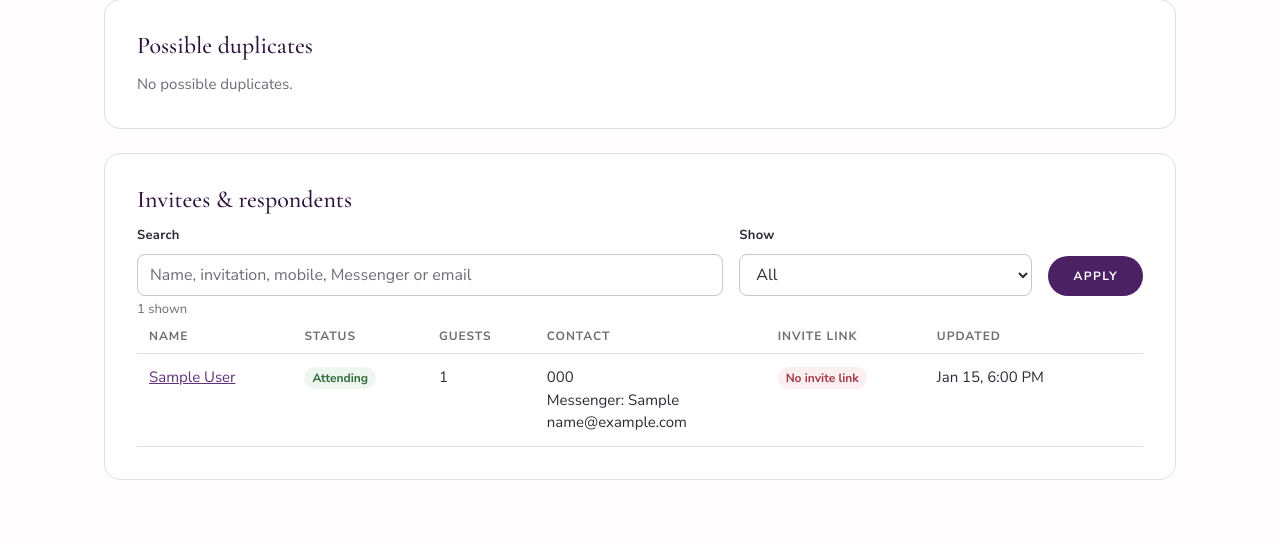
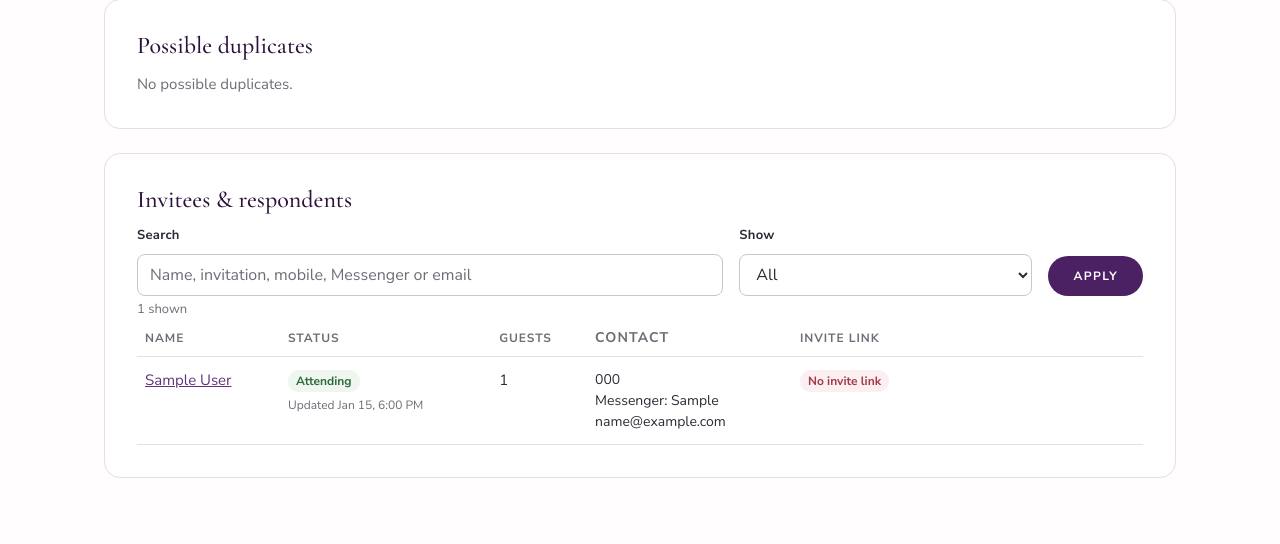
Before and after one commit to jfaciolan/Wedding_RSVP, a Django app: page /site-admin/ in a window 1280 px wide. Shown: the part 973-1517 px from the top of the page. After the commit the page ends 1451 px from the top, so only its background shows below. Run offline with Django 5.2, Linux system fonts and the light colour scheme; a user stored in the database is signed in; tables that the repository leaves empty hold one stand-in row (values such as "Sample post").

Commit message:
Fix squished invite link in dashboard invitees table
Fold the Updated column into Status, wrap long contacts/names, give the
link column a min width and size the actions column to fit, so rows no
longer scroll sideways.

```diff
--- a/static/css/admin.css
+++ b/static/css/admin.css
@@ -217,3 +217,14 @@ select.input { appearance: auto; }
 .swatch { flex: none; width: 12px; height: 12px; border-radius: 3px; }
 .row-actions { display: flex; flex-wrap: wrap; gap: var(--space-2); justify-content: flex-end; }
 @media (max-width: 719.98px) { .row-actions { justify-content: flex-start; } }
+
+/* Wide tables: keep link and actions readable without sideways scrolling */
+.cell-meta { margin-top: var(--space-1); font-size: 12px; color: var(--muted); white-space: nowrap; }
+@media (min-width: 720px) {
+  .table th, .table td { padding-inline: var(--space-2); }
+  .table td:first-child { overflow-wrap: anywhere; }
+  .table .col-contact { max-width: 220px; overflow-wrap: anywhere; font-size: 14px; }
+  .table .col-link { min-width: 240px; }
+  .table .copy .input--link { flex: 1; min-width: 0; text-overflow: ellipsis; }
+  .table .col-actions { width: 1%; white-space: nowrap; }
+}
--- a/templates/siteadmin/dashboard.html
+++ b/templates/siteadmin/dashboard.html
@@ -108,7 +108,7 @@
   {% if invitees %}
   <div class="table-wrap">
     <table class="table">
-      <thead><tr><th scope="col">Name</th><th scope="col">Status</th><th scope="col">Guests</th><th scope="col">Contact</th><th scope="col">Invite link</th><th scope="col">Updated</th><th scope="col"><span class="visually-hidden">Actions</span></th></tr></thead>
+      <thead><tr><th scope="col">Name</th><th scope="col">Status</th><th scope="col">Guests</th><th scope="col" class="col-contact">Contact</th><th scope="col" class="col-link">Invite link</th><th scope="col" class="col-actions"><span class="visually-hidden">Actions</span></th></tr></thead>
       <tbody>
       {% for row in invitees %}
         <tr{% if row.revoked %} class="is-revoked"{% endif %}>
@@ -122,21 +122,21 @@
             {% elif row.status == "declined" %}<span class="badge badge--warn">Declined</span>
             {% elif row.status == "opened" %}<span class="badge">Opened, no reply</span>
             {% else %}<span class="badge badge--muted">Not opened</span>{% endif %}
+            {% if row.updated %}<div class="cell-meta">Updated {{ row.updated|date:"M j, g:i A" }}</div>{% endif %}
           </td>
           <td data-label="Guests">{% if row.status == "attending" %}{{ row.rsvp.guests }}{% else %}–{% endif %}{% if row.invitation %} <span class="muted">/ {{ row.invitation.max_guests }}</span>{% endif %}
             {% if row.over_max %}<div><span class="badge badge--warn">Over max</span></div>{% endif %}
             {% if row.max_raised %}<div><span class="badge">Max raised</span></div>{% endif %}
           </td>
-          <td data-label="Contact">
+          <td data-label="Contact" class="col-contact">
             {% if row.rsvp.mobile %}<div>{{ row.rsvp.mobile }}</div>{% endif %}
             {% if row.rsvp.messenger %}<div>Messenger: {{ row.rsvp.messenger }}</div>{% endif %}
             {% if row.rsvp.email %}<div>{{ row.rsvp.email }}</div>{% endif %}
           </td>
-          <td data-label="Invite link">
+          <td data-label="Invite link" class="col-link">
             {% if row.invitation %}{% include "siteadmin/copy_link.html" with invitation=row.invitation %}{% else %}<span class="badge badge--warn">No invite link</span>{% endif %}
           </td>
-          <td data-label="Updated">{{ row.updated|date:"M j, g:i A"|default:"–" }}</td>
-          <td data-label="">
+          <td data-label="" class="col-actions">
             {% if row.invitation %}
             {% with next=request.get_full_path|add:"#invitees" %}{% include "siteadmin/invitation_actions.html" with invitation=row.invitation %}{% endwith %}
             {% endif %}
```
